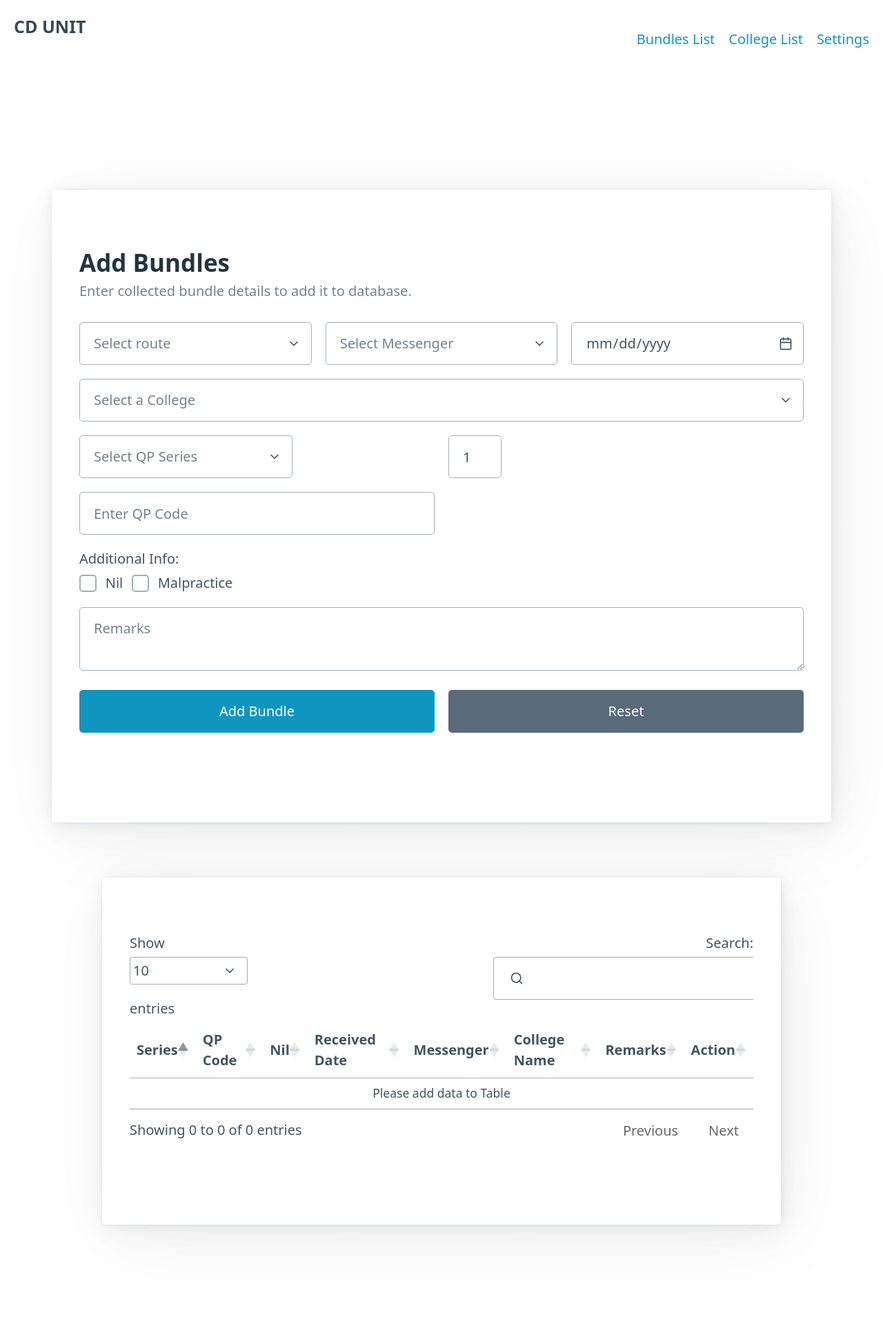
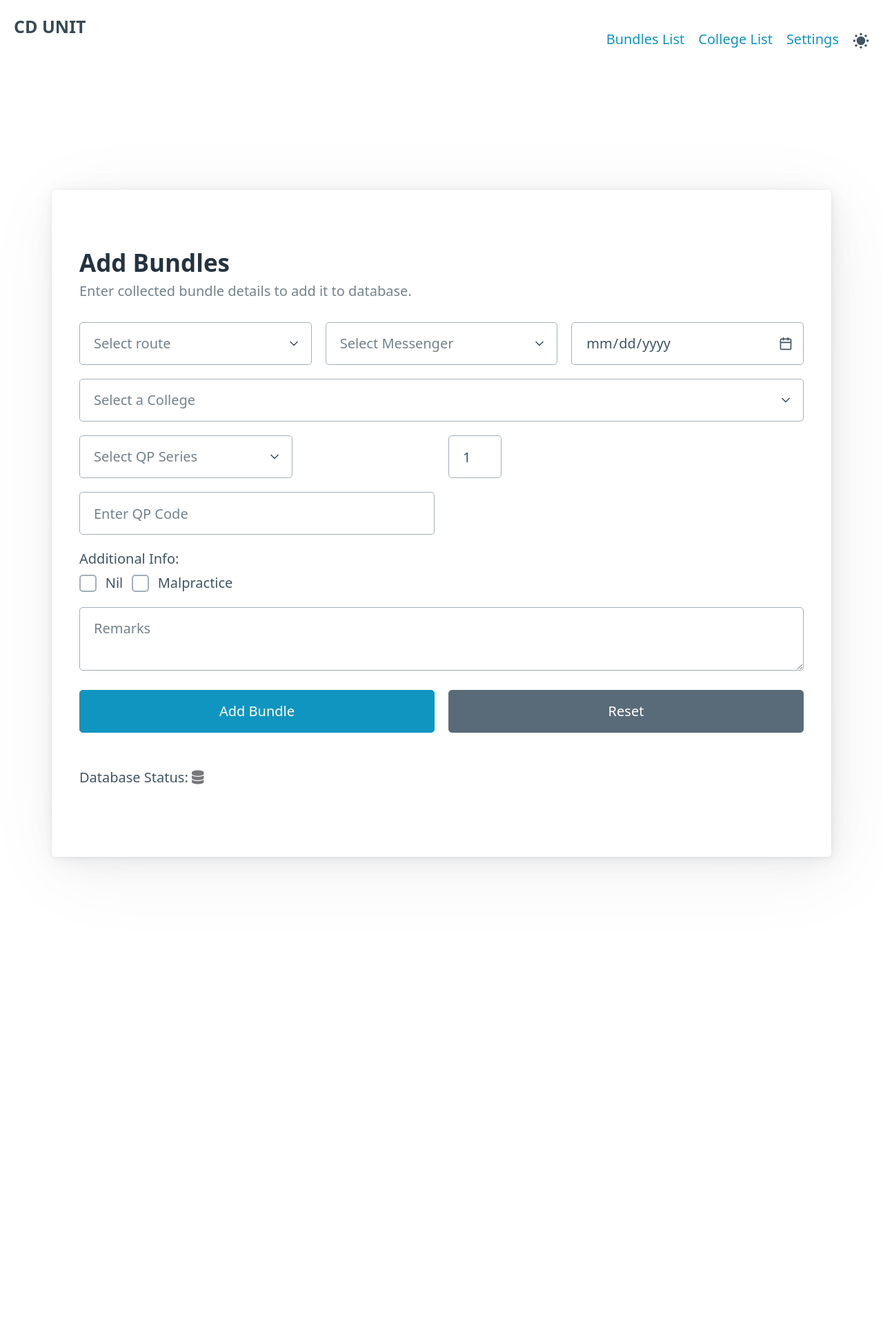
Before and after one commit to abhi245y/cdunitApp, a Flask app: page / in a window 1280 px wide. Shown: the whole page at 69% size. After the commit the page ends 1257 px from the top, so only its background shows below. Run offline with Flask 3, Linux system fonts and the light colour scheme; data that the repository does not hold is empty; some libraries are stand-ins or nearby versions.

Commit message:
added features and squashed bugs

```diff
--- a/app.py
+++ b/app.py
@@ -13,7 +13,6 @@ app = Flask(__name__, template_folder='template', static_url_path='/static')
 def home():
     return render_template("index.html")
 
-
 @app.route("/api/initilize", methods=['POST'])
 def initilize():
     configs, messengers = db_helper.getConfig()
@@ -27,6 +26,13 @@ def get_colleges():
     clgList = db_helper.sortAndGetData("collegeList", "Route", str(selected_route))
     return jsonify({'collegeNames':[data["College Name"] + " " + data["Place"] for data in clgList]})
 
+@app.route("/api/check-db-connection",  methods=['POST'])
+def check_db_status():
+    try:
+        is_connected = db_helper.check_db_connection()
+        return jsonify({'dbStatus':is_connected})
+    except Exception as e:
+        return jsonify({'dbStatus':False})
 
 if __name__ == '__main__':
     app.run(debug=True)
--- a/db_config.json
+++ b/db_config.json
@@ -1 +1,4 @@
-{ "address": "localhost", "port": "27017" }
+{
+    "address": "10.20.80.108",
+    "port": "27017"
+}
--- a/db_helper.py
+++ b/db_helper.py
@@ -65,3 +65,10 @@ def dbWatcher(collectionName, callback):
     change_stream = cdUnitDB[collectionName].watch()
     for change in change_stream:
         callback(change)
+
+def check_db_connection():
+    try:
+        client.admin.command("ping")
+        return True
+    except Exception as e:
+        return False
--- a/static/scripts/form-submission-handler.js
+++ b/static/scripts/form-submission-handler.js
@@ -13,6 +13,9 @@ function populateTableRow(rowData) {
     } else {
       cell.text(value);
     }
+    if (columnName === "collegeName") {
+      cell.class = "shrink";
+    }
     if (columnName === "Action") {
       cell.append(
         $("<button>", {
@@ -26,6 +29,7 @@ function populateTableRow(rowData) {
   });
 
   $("#DataTables_Table_0").DataTable().rows.add(newRow).draw();
+  document.querySelector(".table-container").style.display = "";
 }
 
 $(function () {
@@ -55,6 +59,10 @@ $(function () {
       remark: textareaRemarksVal,
       Action: "",
     };
-    populateTableRow(formData);
+    for (let i = 0; i < inputBundleQuantityVal; i++) {
+      populateTableRow(formData);
+    }
+
+    document.querySelector("#add-bundles-form").reset();
   });
 });
--- a/static/scripts/postCalls.js
+++ b/static/scripts/postCalls.js
@@ -2,6 +2,8 @@
 
 // In your Javascript (external .js resource or <script> tag)
 document.addEventListener("DOMContentLoaded", function () {
+  document.querySelector(".table-container").style.display = "none";
+
   let routesSelect = document.querySelector("#routes-select");
   let messengersSelect = document.querySelector("#messengers-select");
   let qpSeriesSelect = document.querySelector("#qp-series-select");
@@ -80,3 +82,39 @@ document.addEventListener("DOMContentLoaded", function () {
   //   theme: "classic",
   // });
 });
+const CHECK_INTERVAL = 30000;
+
+const updateIndicator = (status) => {
+  const iconElement = document.getElementById("db-connection-icon");
+  const tooltips = document.querySelector("#status-tooltip");
+  if (status === "connected") {
+    iconElement.style.color = "#18bf00";
+    tooltips.setAttribute("data-tooltip", "Connected");
+  } else {
+    iconElement.style.color = "#bf0000";
+    tooltips.setAttribute("data-tooltip", "Connection Error");
+  }
+};
+
+const checkDbConnection = async () => {
+  try {
+    const response = await axios.post("/api/check-db-connection");
+    const isConnected = response.data.dbStatus;
+    if (isConnected) {
+      updateIndicator("connected");
+    } else {
+      updateIndicator("disconnected");
+    }
+  } catch (error) {
+    // Handle error
+    console.error(error);
+  }
+};
+
+function startPeriodicCheck() {
+  setInterval(checkDbConnection, CHECK_INTERVAL);
+}
+
+window.onload = () => {
+  startPeriodicCheck();
+};
--- /dev/null
+++ b/static/scripts/toggle-theme.js
@@ -0,0 +1,79 @@
+/**
+ * Utility function to calculate the current theme setting.
+ * Look for a local storage value.
+ * Fall back to system setting.
+ * Fall back to light mode.
+ */
+function calculateSettingAsThemeString({
+  localStorageTheme,
+  systemSettingDark,
+}) {
+  if (localStorageTheme !== null) {
+    return localStorageTheme;
+  }
+
+  if (systemSettingDark.matches) {
+    return "dark";
+  }
+
+  return "light";
+}
+
+/**
+ * Utility function to update the button text and aria-label.
+ */
+function updateButton({ buttonEl, isDark }) {
+  const newCta = isDark ? "Change to light theme" : "Change to dark theme";
+  // use an aria-label if you are omitting text on the button
+  // and using a sun/moon icon, for example
+  //   buttonEl.setAttribute("aria-label", newCta);
+  //   buttonEl.innerText = newCta;
+}
+
+/**
+ * Utility function to update the theme setting on the html tag
+ */
+function updateThemeOnHtmlEl({ theme }) {
+  document.querySelector("html").setAttribute("data-theme", theme);
+}
+
+/**
+ * On page load:
+ */
+
+/**
+ * 1. Grab what we need from the DOM and system settings on page load
+ */
+const toggleButton = document.getElementById("#data-theme-toggle");
+const localStorageTheme = localStorage.getItem("theme");
+const systemSettingDark = window.matchMedia("(prefers-color-scheme: dark)");
+
+/**
+ * 2. Work out the current site settings
+ */
+let currentThemeSetting = calculateSettingAsThemeString({
+  localStorageTheme,
+  systemSettingDark,
+});
+
+/**
+ * 3. Update the theme setting and button text accoridng to current settings
+ */
+updateButton({
+  buttonEl: toggleButton,
+  isDark: currentThemeSetting === "dark",
+});
+updateThemeOnHtmlEl({ theme: currentThemeSetting });
+
+/**
+ * 4. Add an event listener to toggle the theme
+ */
+function toggleTheme() {
+  const newTheme = currentThemeSetting === "dark" ? "light" : "dark";
+
+  localStorage.setItem("theme", newTheme);
+  updateButton({ buttonEl: toggleButton, isDark: newTheme === "dark" });
+  updateThemeOnHtmlEl({ theme: newTheme });
+
+  currentThemeSetting = newTheme;
+}
--- a/static/styles/style.css
+++ b/static/styles/style.css
@@ -2,6 +2,9 @@
   --pico-form-element-spacing-horizontal: 1.25rem;
 }
 
+#status-tooltip {
+  border-bottom: 0px;
+}
 h2,
 h4,
 h5 {
@@ -11,6 +14,18 @@ h5 {
 }
 button {
   --pico-font-weight: 700;
+}
+
+table {
+  white-space: nowrap;
+}
+.sticky {
+  position: fixed;
+  top: 0;
+  left: 0;
+  width: 100%;
+  z-index: 100;
+  /* Additional styling like background color, padding, etc. */
 }
 
 /* Jade color for light color scheme (Default) */
--- a/template/index.html
+++ b/template/index.html
@@ -1,5 +1,5 @@
 <!DOCTYPE html>
-<html lang="en" data-theme="light">
+<html lang="en" data-theme="dark">
   <head>
     <meta charset="utf-8" />
     <meta name="viewport" content="width=device-width, initial-scale=1" />
@@ -26,15 +26,18 @@
       href="https://cdn.jsdelivr.net/npm/select2@4.1.0-rc.0/dist/css/select2.min.css"
       rel="stylesheet"
     />
+    <script src="https://cdnjs.cloudflare.com/ajax/libs/headroom/0.12.0/headroom.min.js"></script>
     <script src="https://cdn.jsdelivr.net/npm/axios@1.1.2/dist/axios.min.js"></script>
     <script src="https://cdn.jsdelivr.net/npm/select2@4.1.0-rc.0/dist/js/select2.min.js"></script>
     <script src="{{url_for('static', filename='scripts/script.js')}}"></script>
     <script src="{{url_for('static', filename='scripts/postCalls.js')}}"></script>
     <script src="{{url_for('static', filename='scripts/form-submission-handler.js')}}"></script>
+    <script src="{{url_for('static', filename='scripts/toggle-theme.js')}}"></script>
+
     <title>CD Unit</title>
   </head>
   <body>
-    <nav class="container-fluid">
+    <nav class="navbar container-fluid">
       <ul>
         <li><h4>CD UNIT</h4></li>
       </ul>
@@ -42,6 +45,32 @@
         <li><a href="#">Bundles List</a></li>
         <li><a href="#">College List</a></li>
         <li><a href="#">Settings</a></li>
+        <li>
+          <div
+            id="data-theme-toggle"
+            onclick="toggleTheme()"
+            aria-label="Change to light theme"
+          >
+            <svg
+              xmlns="http://www.w3.org/2000/svg"
+              width="24"
+              height="24"
+              viewBox="0 0 32 32"
+              fill="currentColor"
+              class="theme-toggle moon"
+            >
+              <clipPath id="theme-toggle-cutout">
+                <path d="M0-11h25a1 1 0 0017 13v30H0Z"></path>
+              </clipPath>
+              <g clip-path="url(#theme-toggle-cutout)">
+                <circle cx="16" cy="16" r="8.4"></circle>
+                <path
+                  d="M18.3 3.2c0 1.3-1 2.3-2.3 2.3s-2.3-1-2.3-2.3S14.7.9 16 .9s2.3 1 2.3 2.3zm-4.6 25.6c0-1.3 1-2.3 2.3-2.3s2.3 1 2.3 2.3-1 2.3-2.3 2.3-2.3-1-2.3-2.3zm15.1-10.5c-1.3 0-2.3-1-2.3-2.3s1-2.3 2.3-2.3 2.3 1 2.3 2.3-1 2.3-2.3 2.3zM3.2 13.7c1.3 0 2.3 1 2.3 2.3s-1 2.3-2.3 2.3S.9 17.3.9 16s1-2.3 2.3-2.3zm5.8-7C9 7.9 7.9 9 6.7 9S4.4 8 4.4 6.7s1-2.3 2.3-2.3S9 5.4 9 6.7zm16.3 21c-1.3 0-2.3-1-2.3-2.3s1-2.3 2.3-2.3 2.3 1 2.3 2.3-1 2.3-2.3 2.3zm2.4-21c0 1.3-1 2.3-2.3 2.3S23 7.9 23 6.7s1-2.3 2.3-2.3 2.4 1 2.4 2.3zM6.7 23C8 23 9 24 9 25.3s-1 2.3-2.3 2.3-2.3-1-2.3-2.3 1-2.3 2.3-2.3z"
+                ></path>
+              </g>
+            </svg>
+          </div>
+        </li>
       </ul>
     </nav>
     <main>
@@ -106,15 +135,34 @@
               id="remarks-textarea"
               aria-label="Remarks"
             ></textarea>
+
             <div class="grid">
               <input type="submit" id="add-bundles-button" value="Add Bundle" />
               <input type="reset" id="reset-button" />
             </div>
           </form>
+          <fieldset>
+            <div class="grid">
+              <div
+                style="width: fit-content"
+                data-tooltip="Checking connection"
+                data-placement="right"
+                id="status-tooltip"
+                onclick="checkDbConnection()"
+              >
+                <span>Database Status: </span>
+                <i
+                  id="db-connection-icon"
+                  class="fa-solid fa-database"
+                  style="color: #77767b"
+                ></i>
+              </div>
+            </div>
+          </fieldset>
         </article>
       </div>
 
-      <div class="container-fluid" style="width: 80%">
+      <div class="container-fluid table-container" style="width: 80%">
         <article>
           <figure>
             <table class="bundles-list-table">
@@ -181,5 +229,15 @@
         },
       });
     });
+    const navbar = document.querySelector(".navbar");
+    const headroom = new Headroom(navbar, {
+      // Threshold for activating sticky behavior (default: 50px)
+      threshold: "10px",
+      stickyClass: "sticky",
+      easing: "ease-in-out",
+    });
+
+    // Start observing for scroll changes
+    headroom.init();
   </script>
 </html>
```
